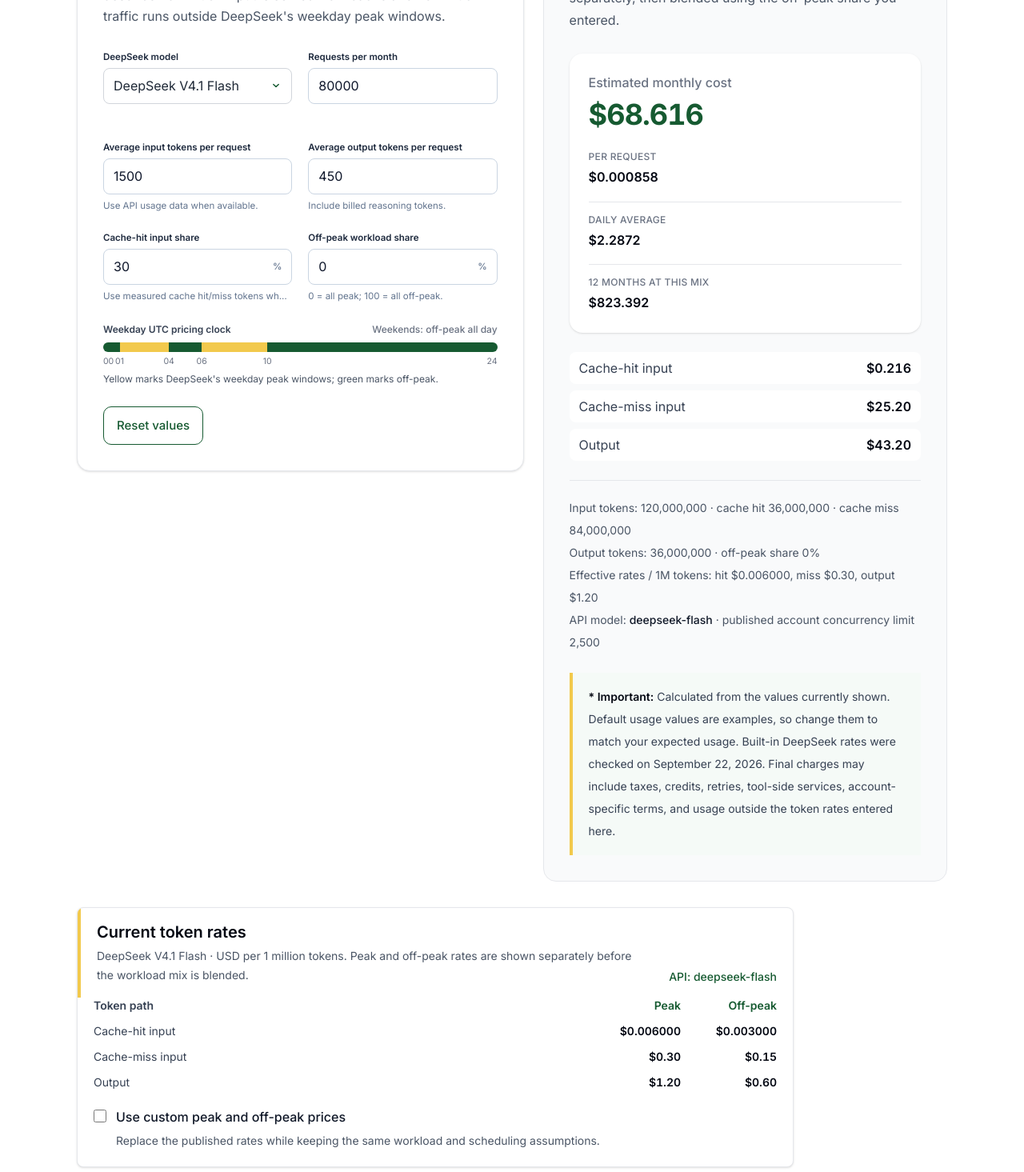
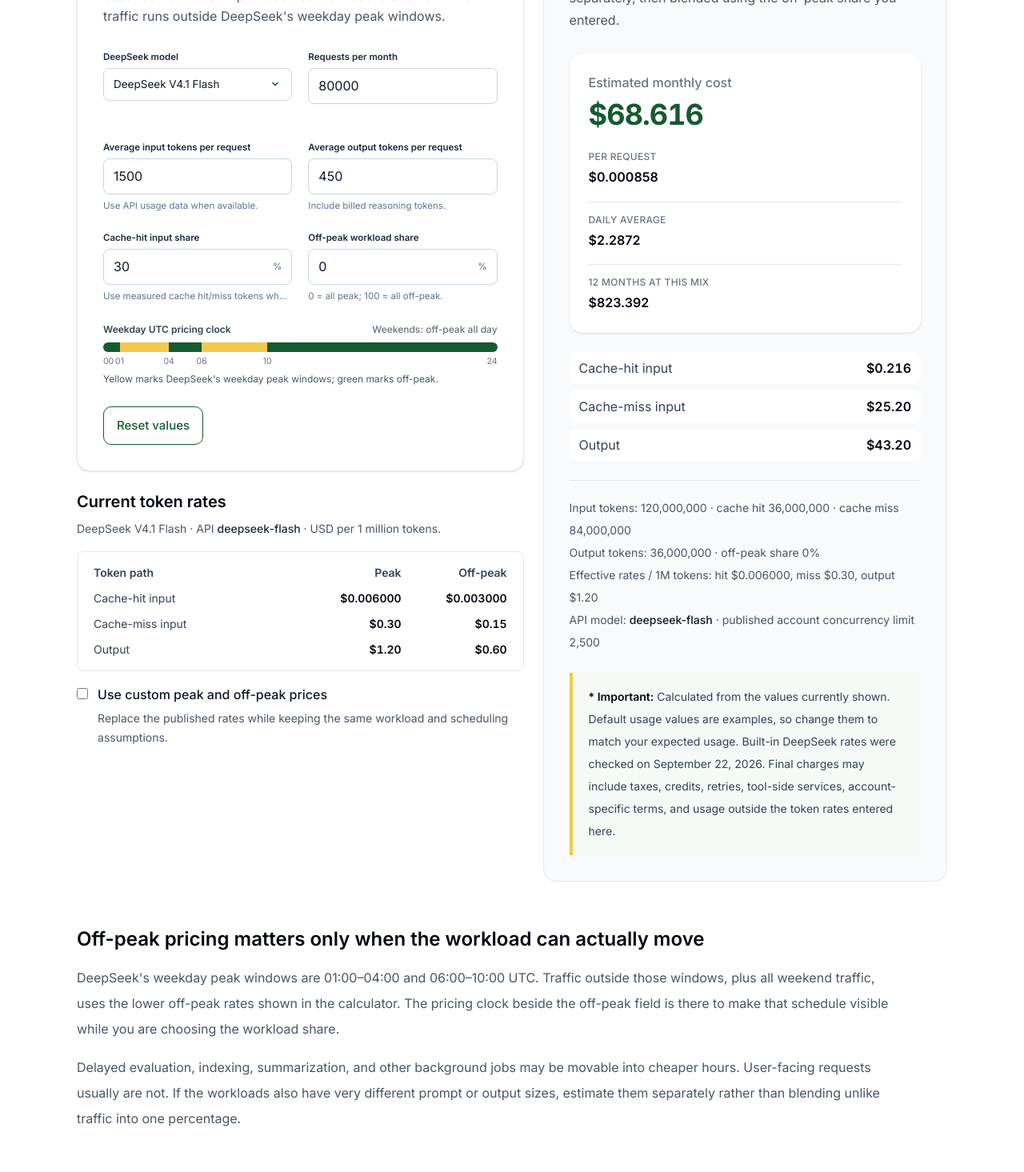
Before and after one commit to vaarunsonawwane-ops/beeija, a Next.js app: page /tools/deepseek-api-cost-calculator in a window 1280 px wide. Shown: the part 640-2105 px from the top of the page at 80% size. Built offline with nearby package versions, Linux system fonts and the light colour scheme.

Commit message:
deepseek-api-cost-calculator-360-natural-human-freeze-v9

```diff
--- a/app/tools/deepseek-api-cost-calculator/ToolClient.tsx
+++ b/app/tools/deepseek-api-cost-calculator/ToolClient.tsx
@@ -2,6 +2,7 @@
 
 import { useMemo, useState } from "react";
 import type { ChangeEvent } from "react";
+import BeeijaSelect from "@/app/components/BeeijaSelect";
 import BeeijaNumberField from "@/app/components/BeeijaNumberField";
 import BeeijaResultLine from "@/app/components/BeeijaResultLine";
 import BeeijaCalculatorResultPanel from "@/app/components/BeeijaCalculatorResultPanel";
@@ -363,7 +364,8 @@
   return (
     <div className="min-w-0">
       <div className="grid min-w-0 gap-6 xl:grid-cols-[minmax(0,1.05fr)_minmax(22rem,0.95fr)] xl:items-start">
-        <section className="min-w-0 rounded-2xl border border-gray-200 bg-white p-6 shadow-sm md:p-8">
+        <div className="min-w-0 space-y-6">
+          <section className="min-w-0 rounded-2xl border border-gray-200 bg-white p-6 shadow-sm md:p-8">
           <h2 className="text-2xl font-semibold text-gray-950">
             Estimate your DeepSeek workload
           </h2>
@@ -374,10 +376,18 @@
           </p>
 
           <div className="mt-7 grid items-start gap-5 md:grid-cols-2">
-            <CompactModelSelect
-              value={model}
-              onChange={updateModel}
-            />
+            <div className="min-w-0
+              [&>div>label]:!mb-1 [&>div>label]:!text-[11.5px] [&>div>label]:!font-semibold [&>div>label]:!leading-5 [&>div>label]:!text-slate-800
+              [&>div>button]:!min-h-[38px] [&>div>button]:!rounded-lg [&>div>button]:!px-3 [&>div>button]:!py-2 [&>div>button]:!text-[13.5px]">
+              <BeeijaSelect
+                label="DeepSeek model"
+                value={model}
+                onChange={(event: ChangeEvent<HTMLSelectElement>) =>
+                  updateModel(event.target.value)
+                }
+                options={modelOptions}
+              />
+            </div>
 
             <BeeijaNumberField
               label="Requests per month"
@@ -447,7 +457,84 @@
           <button type="button" onClick={reset} className="beeija-btn-outline mt-6">
             Reset values
           </button>
-        </section>
+          </section>
+
+          <section className="min-w-0">
+            <h2 className="text-xl font-semibold text-gray-950">Current token rates</h2>
+            <p className="mt-2 text-sm leading-6 text-gray-600">
+              {selectedModel.label} · API <span className="font-medium text-gray-800">{selectedModel.apiName}</span> · USD per 1 million tokens.
+            </p>
+
+            <div className="mt-4 overflow-x-auto rounded-lg border border-gray-200 bg-white">
+              <div className="min-w-[30rem] px-4 py-4 sm:px-5">
+                <div className="grid grid-cols-[minmax(0,1fr)_7rem_7rem] items-center gap-x-5 text-sm">
+                  <span className="font-semibold text-gray-700">Token path</span>
+                  <span className="text-right font-semibold text-gray-700">Peak</span>
+                  <span className="text-right font-semibold text-gray-700">Off-peak</span>
+                </div>
+
+                <div className="mt-3 space-y-3 text-sm">
+                  <RateRow
+                    label="Cache-hit input"
+                    peak={formatVisibleMoney(priceSets.peak.cacheHitInput)}
+                    offPeak={formatVisibleMoney(priceSets.offPeak.cacheHitInput)}
+                  />
+                  <RateRow
+                    label="Cache-miss input"
+                    peak={formatVisibleMoney(priceSets.peak.cacheMissInput)}
+                    offPeak={formatVisibleMoney(priceSets.offPeak.cacheMissInput)}
+                  />
+                  <RateRow
+                    label="Output"
+                    peak={formatVisibleMoney(priceSets.peak.output)}
+                    offPeak={formatVisibleMoney(priceSets.offPeak.output)}
+                  />
+                </div>
+              </div>
+            </div>
+
+            <label className="mt-4 flex max-w-3xl cursor-pointer items-start gap-3">
+              <input
+                type="checkbox"
+                checked={customPricing}
+                onChange={(event: ChangeEvent<HTMLInputElement>) =>
+                  setCustomPricing(event.target.checked)
+                }
+                className="mt-1 h-4 w-4 accent-[var(--green)]"
+              />
+              <span>
+                <span className="block font-medium text-gray-900">
+                  Use custom peak and off-peak prices
+                </span>
+                <span className="mt-1 block text-sm leading-6 text-gray-600">
+                  Replace the published rates while keeping the same workload and scheduling assumptions.
+                </span>
+              </span>
+            </label>
+
+            {customPricing ? (
+              <div className="mt-5 grid max-w-3xl items-start gap-x-8 gap-y-5 md:grid-cols-2">
+                <div className="min-w-0">
+                  <h3 className="mb-3 font-semibold text-gray-950">Peak rates</h3>
+                  <div className="space-y-4">
+                    <BeeijaNumberField label="Cache-hit input rate" value={peakHitPrice} onChange={setPeakHitPrice} min="0" step="0.000001" prefix="$" sanitizeDecimal />
+                    <BeeijaNumberField label="Cache-miss input rate" value={peakMissPrice} onChange={setPeakMissPrice} min="0" step="0.000001" prefix="$" sanitizeDecimal />
+                    <BeeijaNumberField label="Output rate" value={peakOutputPrice} onChange={setPeakOutputPrice} min="0" step="0.000001" prefix="$" sanitizeDecimal />
+                  </div>
+                </div>
+
+                <div className="min-w-0">
+                  <h3 className="mb-3 font-semibold text-gray-950">Off-peak rates</h3>
+                  <div className="space-y-4">
+                    <BeeijaNumberField label="Cache-hit input rate" value={offPeakHitPrice} onChange={setOffPeakHitPrice} min="0" step="0.000001" prefix="$" sanitizeDecimal />
+                    <BeeijaNumberField label="Cache-miss input rate" value={offPeakMissPrice} onChange={setOffPeakMissPrice} min="0" step="0.000001" prefix="$" sanitizeDecimal />
+                    <BeeijaNumberField label="Output rate" value={offPeakOutputPrice} onChange={setOffPeakOutputPrice} min="0" step="0.000001" prefix="$" sanitizeDecimal />
+                  </div>
+                </div>
+              </div>
+            ) : null}
+          </section>
+        </div>
 
         <div className="min-w-0 xl:sticky xl:top-6">
           <BeeijaCalculatorResultPanel
@@ -522,193 +609,26 @@
         </div>
       </div>
 
-      <section className="mt-8 max-w-4xl overflow-hidden rounded-lg border border-gray-200 bg-white shadow-sm">
-        <div className="border-l-4 border-[var(--yellow)] px-5 py-4 sm:flex sm:items-end sm:justify-between sm:gap-6">
-          <div className="min-w-0">
-            <h2 className="text-xl font-semibold text-gray-950">Current token rates</h2>
-            <p className="mt-1 text-sm leading-6 text-gray-600">
-              {selectedModel.label} · USD per 1 million tokens. Peak and off-peak
-              rates are shown separately before the workload mix is blended.
-            </p>
-          </div>
-          <p className="mt-2 shrink-0 text-sm font-medium text-[var(--green)] sm:mt-0">
-            API: {selectedModel.apiName}
-          </p>
-        </div>
 
-        <div className="px-5 pb-5">
-          <div className="overflow-x-auto">
-            <div className="grid min-w-[28rem] grid-cols-[minmax(0,1fr)_minmax(6rem,auto)_minmax(6rem,auto)] gap-x-6 gap-y-3 text-sm">
-              <span className="font-semibold text-gray-700">Token path</span>
-              <span className="text-right font-semibold text-[var(--green)]">Peak</span>
-              <span className="text-right font-semibold text-[var(--green)]">Off-peak</span>
-
-              <span className="text-gray-700">Cache-hit input</span>
-              <span className="text-right font-semibold tabular-nums text-gray-950">
-                {formatVisibleMoney(priceSets.peak.cacheHitInput)}
-              </span>
-              <span className="text-right font-semibold tabular-nums text-gray-950">
-                {formatVisibleMoney(priceSets.offPeak.cacheHitInput)}
-              </span>
-
-              <span className="text-gray-700">Cache-miss input</span>
-              <span className="text-right font-semibold tabular-nums text-gray-950">
-                {formatVisibleMoney(priceSets.peak.cacheMissInput)}
-              </span>
-              <span className="text-right font-semibold tabular-nums text-gray-950">
-                {formatVisibleMoney(priceSets.offPeak.cacheMissInput)}
-              </span>
-
-              <span className="text-gray-700">Output</span>
-              <span className="text-right font-semibold tabular-nums text-gray-950">
-                {formatVisibleMoney(priceSets.peak.output)}
-              </span>
-              <span className="text-right font-semibold tabular-nums text-gray-950">
-                {formatVisibleMoney(priceSets.offPeak.output)}
-              </span>
-            </div>
-          </div>
-
-          <label className="mt-5 flex cursor-pointer items-start gap-3">
-            <input
-              type="checkbox"
-              checked={customPricing}
-              onChange={(event: ChangeEvent<HTMLInputElement>) =>
-                setCustomPricing(event.target.checked)
-              }
-              className="mt-1 h-4 w-4 accent-[var(--green)]"
-            />
-            <span>
-              <span className="block font-medium text-gray-900">
-                Use custom peak and off-peak prices
-              </span>
-              <span className="mt-1 block text-sm leading-6 text-gray-600">
-                Replace the published rates while keeping the same workload and
-                scheduling assumptions.
-              </span>
-            </span>
-          </label>
-
-        {customPricing ? (
-          <div className="mt-5 grid max-w-4xl items-start gap-x-8 gap-y-5 md:grid-cols-2">
-            <div className="min-w-0">
-              <h3 className="mb-3 font-semibold text-gray-950">Peak rates</h3>
-              <div className="space-y-4">
-                <BeeijaNumberField
-                  label="Cache-hit input rate"
-                  value={peakHitPrice}
-                  onChange={setPeakHitPrice}
-                  min="0"
-                  step="0.000001"
-                  prefix="$"
-                  sanitizeDecimal
-                />
-                <BeeijaNumberField
-                  label="Cache-miss input rate"
-                  value={peakMissPrice}
-                  onChange={setPeakMissPrice}
-                  min="0"
-                  step="0.000001"
-                  prefix="$"
-                  sanitizeDecimal
-                />
-                <BeeijaNumberField
-                  label="Output rate"
-                  value={peakOutputPrice}
-                  onChange={setPeakOutputPrice}
-                  min="0"
-                  step="0.000001"
-                  prefix="$"
-                  sanitizeDecimal
-                />
-              </div>
-            </div>
-
-            <div className="min-w-0">
-              <h3 className="mb-3 font-semibold text-gray-950">Off-peak rates</h3>
-              <div className="space-y-4">
-                <BeeijaNumberField
-                  label="Cache-hit input rate"
-                  value={offPeakHitPrice}
-                  onChange={setOffPeakHitPrice}
-                  min="0"
-                  step="0.000001"
-                  prefix="$"
-                  sanitizeDecimal
-                />
-                <BeeijaNumberField
-                  label="Cache-miss input rate"
-                  value={offPeakMissPrice}
-                  onChange={setOffPeakMissPrice}
-                  min="0"
-                  step="0.000001"
-                  prefix="$"
-                  sanitizeDecimal
-                />
-                <BeeijaNumberField
-                  label="Output rate"
-                  value={offPeakOutputPrice}
-                  onChange={setOffPeakOutputPrice}
-                  min="0"
-                  step="0.000001"
-                  prefix="$"
-                  sanitizeDecimal
-                />
-              </div>
-            </div>
-          </div>
-        ) : null}
-        </div>
-      </section>
     </div>
   );
 }
 
-function CompactModelSelect({
-  value,
-  onChange,
+function RateRow({
+  label,
+  peak,
+  offPeak,
 }: {
-  value: ModelKey;
-  onChange: (value: string) => void;
+  label: string;
+  peak: string;
+  offPeak: string;
 }) {
   return (
-    <label className="block min-w-0">
-      <span className="mb-1 block text-[11.5px] font-semibold leading-5 text-slate-800">
-        DeepSeek model
-      </span>
-      <span className="relative block min-w-0">
-        <select
-          value={value}
-          onChange={(event: ChangeEvent<HTMLSelectElement>) =>
-            onChange(event.target.value)
-          }
-          className="min-h-[38px] w-full min-w-0 appearance-none rounded-lg border border-slate-300 bg-white px-3 py-2 pr-9 text-[13.5px] text-slate-900 outline-none transition hover:border-slate-400 focus:border-[var(--green)] focus:ring-1 focus:ring-[var(--green)]"
-        >
-          {modelOptions.map((option) => (
-            <option key={option.value} value={option.value}>
-              {option.label}
-            </option>
-          ))}
-        </select>
-        <svg
-          aria-hidden="true"
-          viewBox="0 0 20 20"
-          fill="none"
-          className="pointer-events-none absolute right-3 top-1/2 h-4 w-4 -translate-y-1/2 text-[var(--green)]"
-        >
-          <path
-            d="m6 8 4 4 4-4"
-            stroke="currentColor"
-            strokeWidth="1.8"
-            strokeLinecap="round"
-            strokeLinejoin="round"
-          />
-        </svg>
-      </span>
-      <span className="mt-1 block min-h-5 text-[11.5px] leading-5 text-slate-500">
-        {" "}
-      </span>
-    </label>
+    <div className="grid grid-cols-[minmax(0,1fr)_7rem_7rem] items-center gap-x-5">
+      <span className="text-gray-700">{label}</span>
+      <span className="text-right font-semibold tabular-nums text-gray-950">{peak}</span>
+      <span className="text-right font-semibold tabular-nums text-gray-950">{offPeak}</span>
+    </div>
   );
 }
 
--- a/app/tools/deepseek-api-cost-calculator/page.tsx
+++ b/app/tools/deepseek-api-cost-calculator/page.tsx
@@ -242,7 +242,7 @@
                 href={source.href}
                 target="_blank"
                 rel="noreferrer"
-                className="font-medium text-[var(--green)] hover:underline"
+                className="font-medium text-[var(--green)] underline decoration-[var(--yellow)] decoration-2 underline-offset-4 transition-colors hover:text-[var(--green)]"
               >
                 {source.label}
               </a>
```
